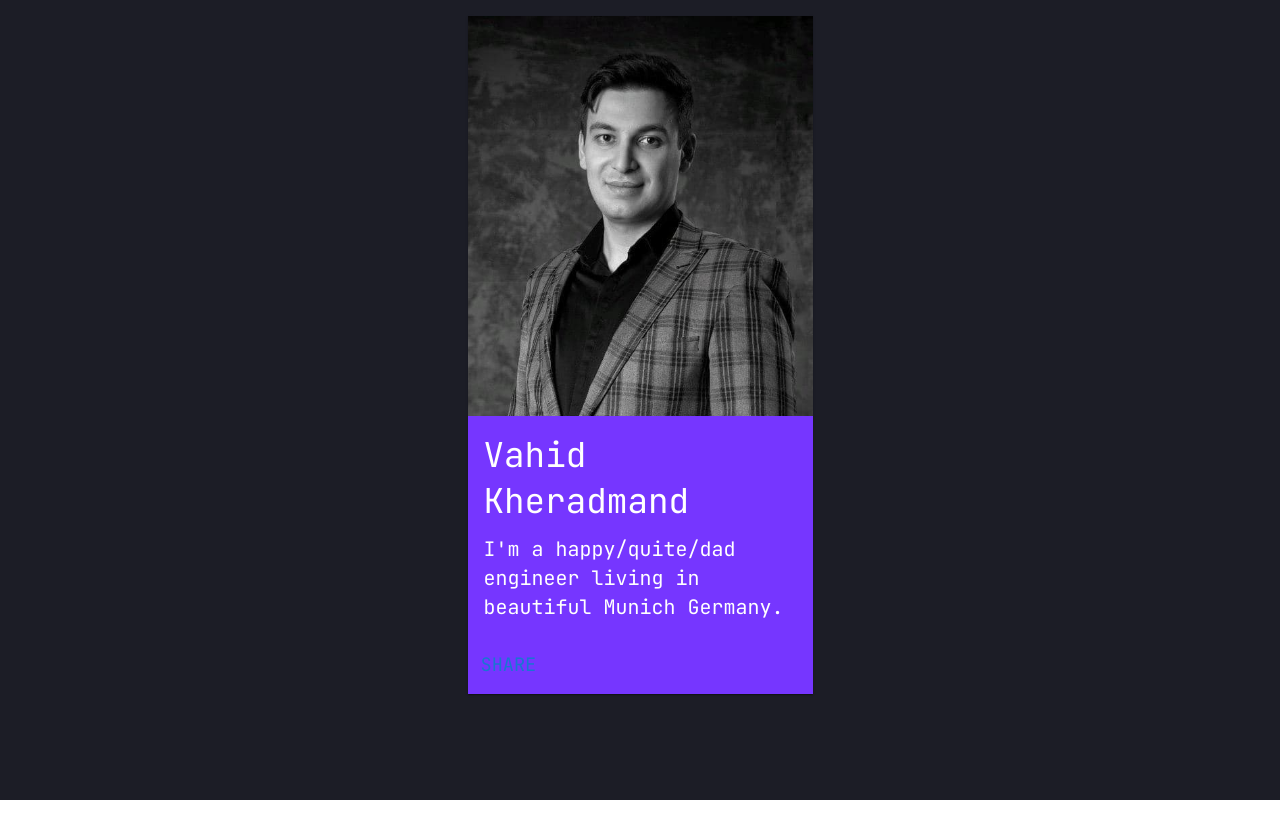
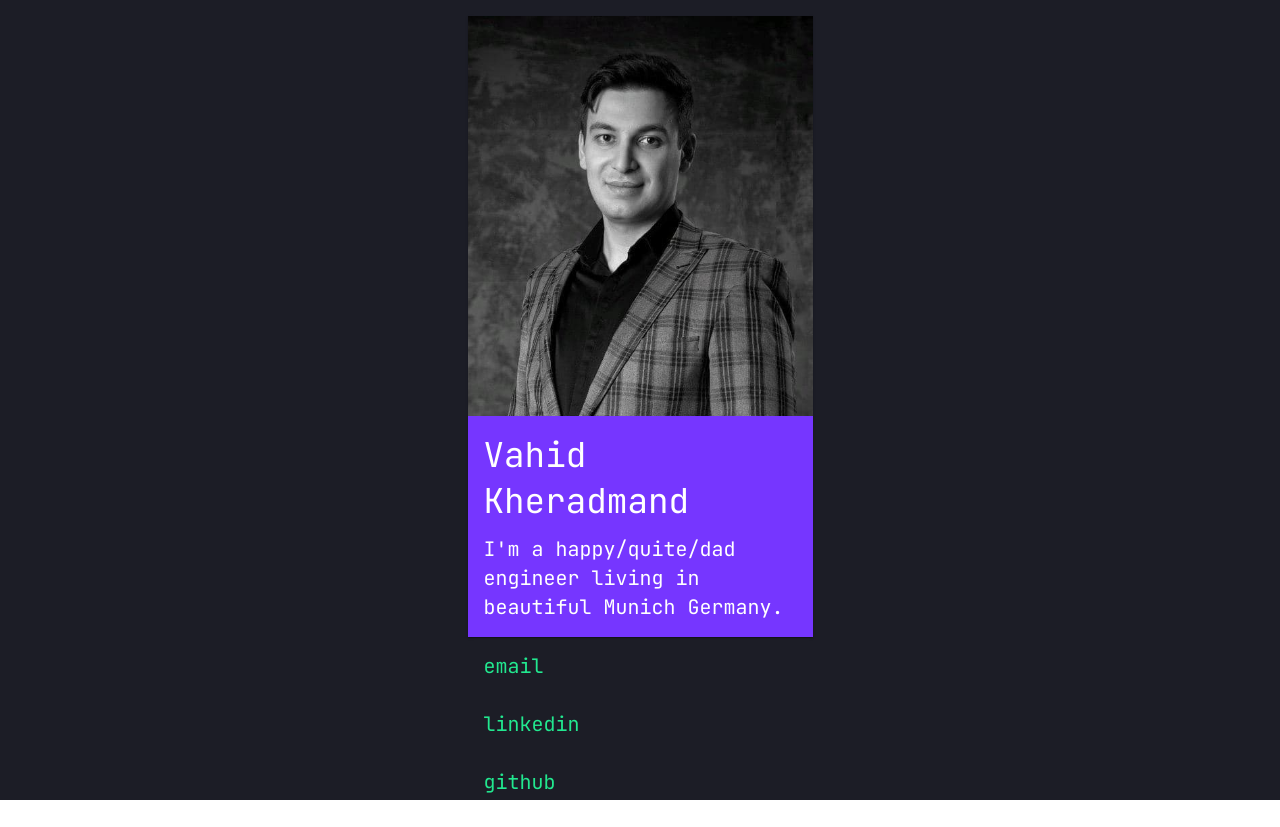
Before and after one commit to developerium/developerium.github.io, a React (Create React App) app: page / in a window 1280 px wide. Before the commit the page ends 800 px from the top, so only its background shows below. Built offline with nearby package versions, Linux system fonts and the light colour scheme.

Commit message:
Social links

```diff
--- a/src/App.tsx
+++ b/src/App.tsx
@@ -6,6 +6,7 @@ import myImage from './assets/me-01.jpg'
 import { Layout } from './components/Layout'
 import { ThemeProvider } from '@mui/material'
 import { appTheme } from './config/theme-config'
+import { SocialLinks } from './components/SocialLinks'
 
 function App() {
   return (
@@ -18,6 +19,8 @@ function App() {
           }
           image={myImage}
         />
+
+        <SocialLinks />
       </Layout>
     </ThemeProvider>
   )
--- /dev/null
+++ b/src/components/CustomLink.tsx
@@ -0,0 +1,19 @@
+import React, { FC } from 'react'
+import Link, { LinkProps } from '@mui/material/Link'
+import { greenColor, pinkColor, purpleColor } from '../config/theme-config'
+
+const linkStyle: LinkProps['sx'] = {
+  color: greenColor,
+  ':hover': {
+    backgroundColor: purpleColor,
+    color: pinkColor,
+  },
+  padding: 2,
+  fontSize: 20,
+}
+
+export const CustomLink: FC<LinkProps> = ({ children, ...props }) => (
+  <Link {...props} sx={linkStyle} underline="hover" target="_blank">
+    {children}
+  </Link>
+)
--- a/src/components/InfoCard.tsx
+++ b/src/components/InfoCard.tsx
@@ -3,9 +3,7 @@ import Card, { CardProps } from '@mui/material/Card'
 import CardContent from '@mui/material/CardContent'
 import CardMedia from '@mui/material/CardMedia'
 import Typography from '@mui/material/Typography'
-import Button from '@mui/material/Button'
 import CardActionArea from '@mui/material/CardActionArea'
-import CardActions from '@mui/material/CardActions'
 import { purpleColor, whiteColor } from '../config/theme-config'
 
 interface InfoCardProps {
@@ -41,11 +39,5 @@ export const InfoCard: FC<InfoCardProps> = ({ title, description, image }) => (
         </Typography>
       </CardContent>
     </CardActionArea>
-
-    <CardActions>
-      <Button size="small" color="primary">
-        Share
-      </Button>
-    </CardActions>
   </Card>
 )
--- /dev/null
+++ b/src/components/SocialLinks.tsx
@@ -0,0 +1,29 @@
+import React, { FC } from 'react'
+import Grid from '@mui/material/Grid'
+import { CustomLink } from './CustomLink'
+
+interface SocialLinksProps {
+  a?: string
+}
+
+export const SocialLinks: FC<SocialLinksProps> = () => (
+  <Grid container flexDirection="column">
+    <CustomLink href="mailto:vahid@kheradmand.de" title="Email Vahid">
+      email
+    </CustomLink>
+
+    <CustomLink
+      href="https://www.linkedin.com/in/developerium/"
+      title="Vahid's LinkedIn profile link"
+    >
+      linkedin
+    </CustomLink>
+
+    <CustomLink
+      href="https://github.com/developerium/"
+      title="Vahid's Github profile link"
+    >
+      github
+    </CustomLink>
+  </Grid>
+)
--- a/src/config/theme-config.ts
+++ b/src/config/theme-config.ts
@@ -10,3 +10,5 @@ export const appTheme = createTheme({
 // NOTE : app's black background is set in index.html file for better ux (not flickering)
 export const purpleColor = '#7636ff'
 export const whiteColor = '#fff'
+export const greenColor = '#22e88f'
+export const pinkColor = '#f5f'
```
